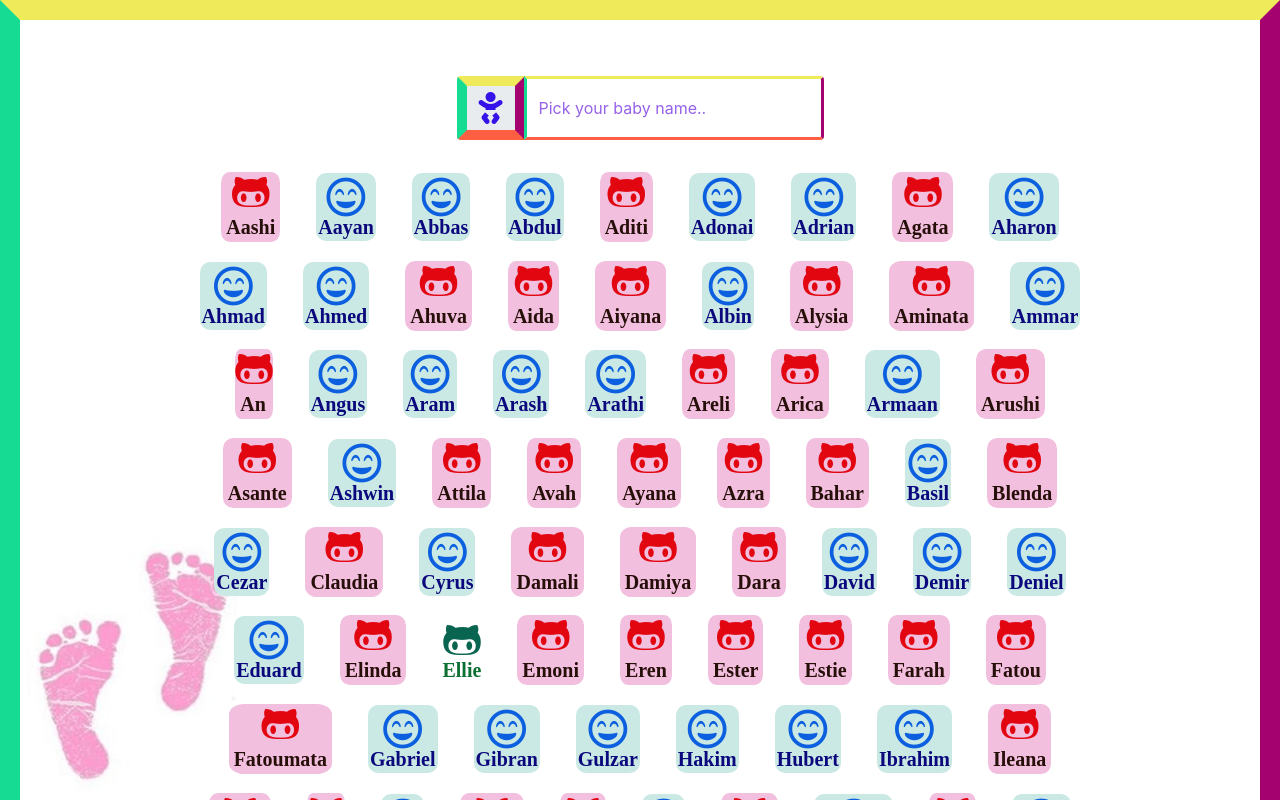
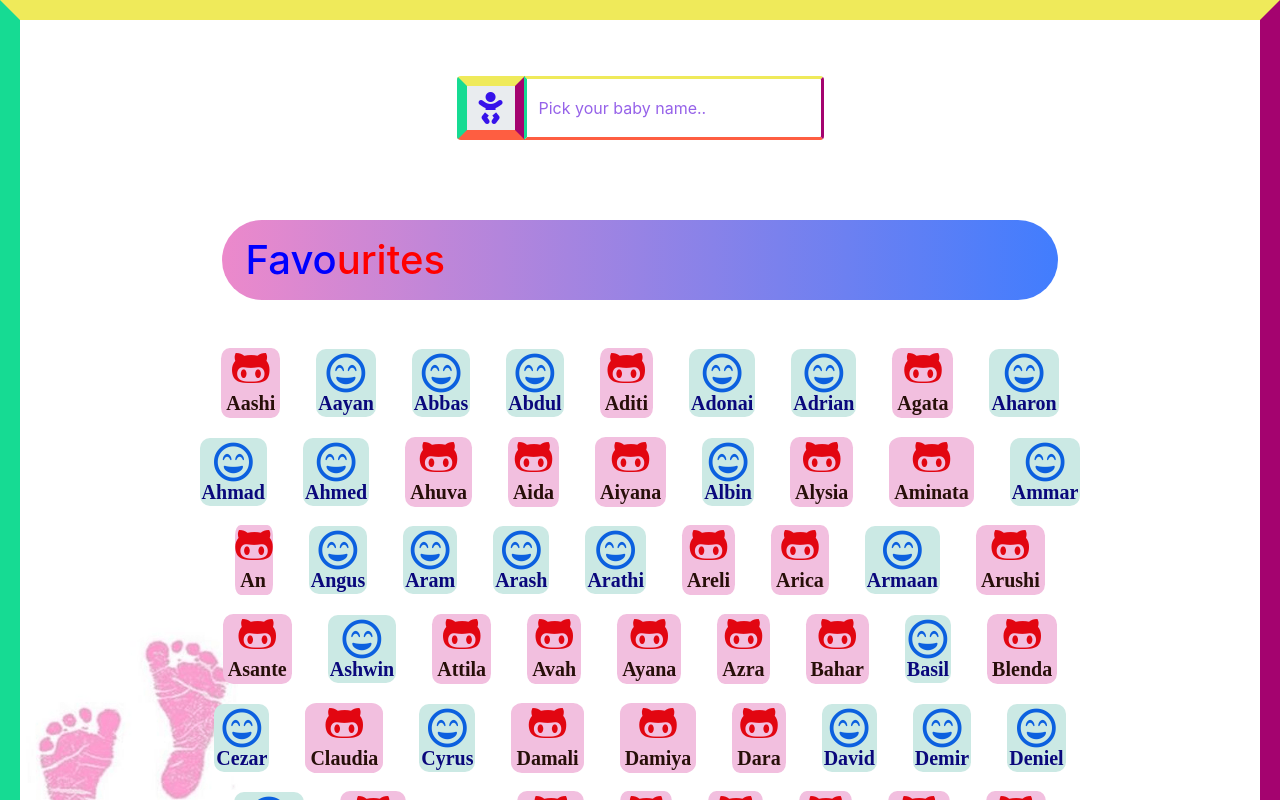
Before and after one commit to ellietms/Baby-names-react, a React (Create React App) app: page / in a window 1280 px wide. Shown: the top 800 px of the page. Built offline with nearby package versions, Linux system fonts and the light colour scheme.

Commit message:
add favourite

```diff
--- a/src/App.css
+++ b/src/App.css
@@ -45,6 +45,15 @@
 }
 .input-group > .form-control:not(:first-child){
   width:300px;
+}
+
+.favourites {
+  display: flex;
+  justify-self: flex-start;
+  padding-left: 0px;
+  background-image: linear-gradient(to right,rgb(236, 137, 203), rgb(65, 125, 254));
+  border-radius: 50px;
+  height: fit-content;
 }
 
 .container{
--- a/src/App.js
+++ b/src/App.js
@@ -1,25 +1,27 @@
 import React,{useState} from 'react';
 import BabyNames from './babyNames';
-import Search from './Search'
+import Search from './Search';
 import data from './data/babynames.json';
 import './App.css';
+import Favourites from './Favourites';
 
 function App() {
   const [inputName,setInputName] = useState("");
+  const [favouritesName,setFavouriteName] = useState("");
   const handleInput = (event) => {
-    console.log(event.target.value);
     setInputName(event.target.value);
   }
   const filteredNames = (data.filter((element) => {
     return (
       element.name.toLowerCase().includes(inputName.toLowerCase())
     )
-  }
-  )
-  )
+  }))
+
+
   return (
   <div className = "App" >
   <Search value={inputName} handleInput={handleInput}/>
+  <Favourites  />
   <BabyNames   filteredNames={filteredNames}/>
   </div>
   );
--- /dev/null
+++ b/src/Favourites.js
@@ -0,0 +1,11 @@
+import React from 'react';
+
+
+const Favourites = () => {
+    return(
+       <h1 className="favourites m-5"><p className="mt-3 ml-4" style={{color:"blue"}}>Favo</p><p className="mt-3" style={{color:"red"}} >urites</p></h1>
+
+    )
+}
+
+export default Favourites;
```
